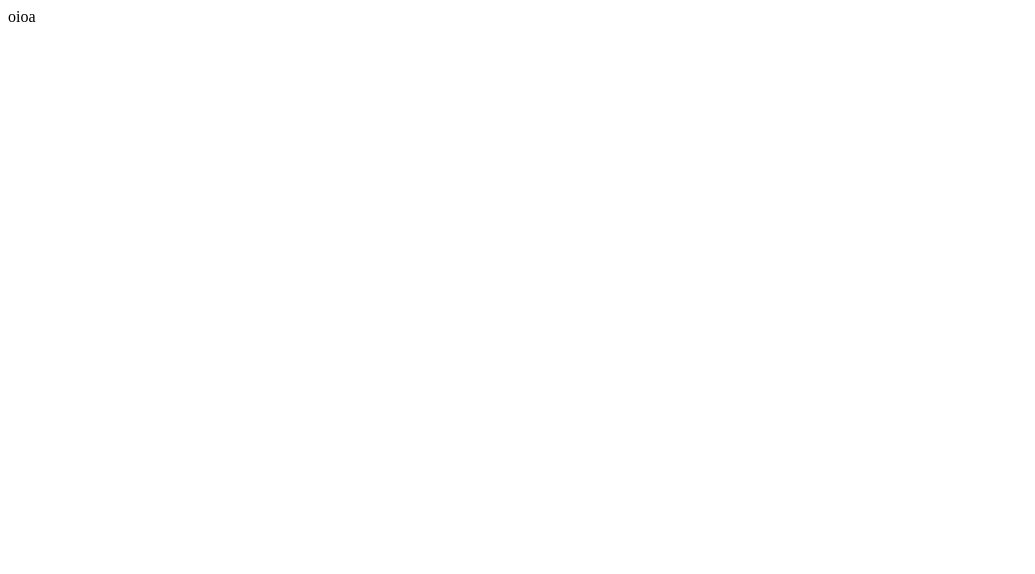
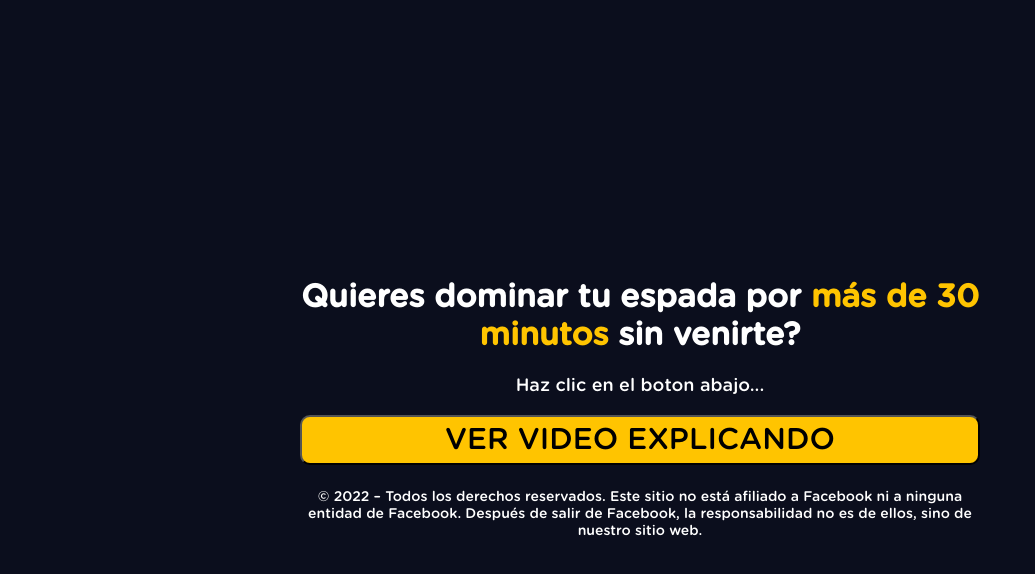
Before and after one commit to jahdielvargas/hombrealfa.online, a plain HTML site: page index.html in a window 1280 px wide. Shown: the whole page, without its empty margins (0-1035 px from the left). Drawn offline with Linux system fonts and the light colour scheme.

Commit message:
Add files via upload

```diff
--- a/index.html
+++ b/index.html
@@ -1 +1,26 @@
-oioa
+<!DOCTYPE html>
+<html lang="pt-br">
+<head>
+  <meta charset="utf-8">
+  <meta name="viewport" content="width=device-width, initial-scale=1, shrink-to-fit=no">
+  <link rel="stylesheet" href="style.css">
+  <title>Esta Listo!</title>
+</head>
+<body>
+  <div class="container">
+    <div class="black">
+      <div>
+        <div class="question">
+          <h1>Quieres dominar tu espada por <span style="color:#ffc400;" >más de 30 minutos</span> sin venirte?</h1>
+          <p>Haz clic en el boton abajo...</p>
+        </div>
+        <div class="answer">
+          <button onclick="next4()" class="btn">VER VIDEO EXPLICANDO</a>
+        </div>
+      </div>
+    </div>
+    <p style="text-align: center; color:white; font-size: 14px;">© 2022 – Todos los derechos reservados. Este sitio no está afiliado a Facebook ni a ninguna entidad de Facebook. Después de salir de Facebook, la responsabilidad no es de ellos, sino de nuestro sitio web. </p>
+  </div>
+  <script type="text/javascript" src="script.js"></script>
+</body>
+</html>
--- /dev/null
+++ b/script.js
@@ -0,0 +1,11 @@
+function next2() {
+    document.getElementById("p1").classList.add("hide")
+    document.getElementById("p2").classList.remove("hide")
+  }
+  function next3() {
+    document.getElementById("p2").classList.add("hide")
+    document.getElementById("p3").classList.remove("hide")
+  }
+  function next4() {
+    location.href= atob('aHR0cHM6Ly9ob21icmVhbGZhLm9ubGluZS9scC9pbmRleC5odG1s')
+  }
--- /dev/null
+++ b/style.css
@@ -0,0 +1,57 @@
+@font-face {
+	font-family: Gotham Rounded;
+	src: url("font.otf") format("opentype");
+}
+
+*, *::before, *::after {
+	box-sizing: border-box;
+	font-family: Gotham Rounded;
+}
+
+body {
+	padding: 0;
+	margin: 0;
+	display: flex;
+	flex-direction: column;
+	justify-content: center;
+	align-items: center;
+	width: 100vw;
+	height: 100vh;
+	background-color:#0B0E1D;
+}
+
+.container {
+	width: 700px;
+	max-width: 90%;
+}
+
+.black {
+	background-color: #0B0E1D;
+	padding: 10px;
+	text-align: center;
+}
+
+.answer {
+	display: grid;
+	grid-template-columns: repeat(1, auto);
+	gap: 10px;
+}
+
+.btn {
+	border-radius: 10px;
+	padding: 5px 10px;
+	font-size: 30px;
+	background-color: #ffc400;
+	outline: none;
+	color: black;
+	text-decoration: none;
+}
+
+.black h1 {
+	color: white;
+}
+
+.black p {
+	font-size: 18px;
+	color: white;
+}
```
Also changed, not shown: font.otf (added).
